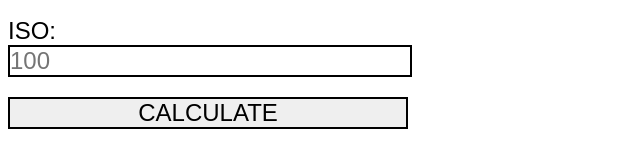
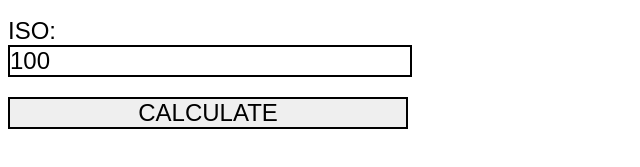
Before and after one commit to bindothorpe/bindothorpe.github.io, a plain HTML site: page index.html in a window 1280 px wide. Shown: the part 153-320 px from the top of the page, 0-640 px from the left. Drawn offline with Linux system fonts and the light colour scheme.

Commit message:
Add files via upload

```diff
--- a/index.html
+++ b/index.html
@@ -32,7 +32,7 @@
         </div>
         <div id="setting3">
           <label for="iso">ISO:</label>
-          <input type="number" name="iso" id="iso" placeholder="100" />
+          <input type="number" name="iso" id="iso" value="100" />
         </div>
         <div id="calc">
           <input type="button" value="CALCULATE" id="btn-calc" />
```
